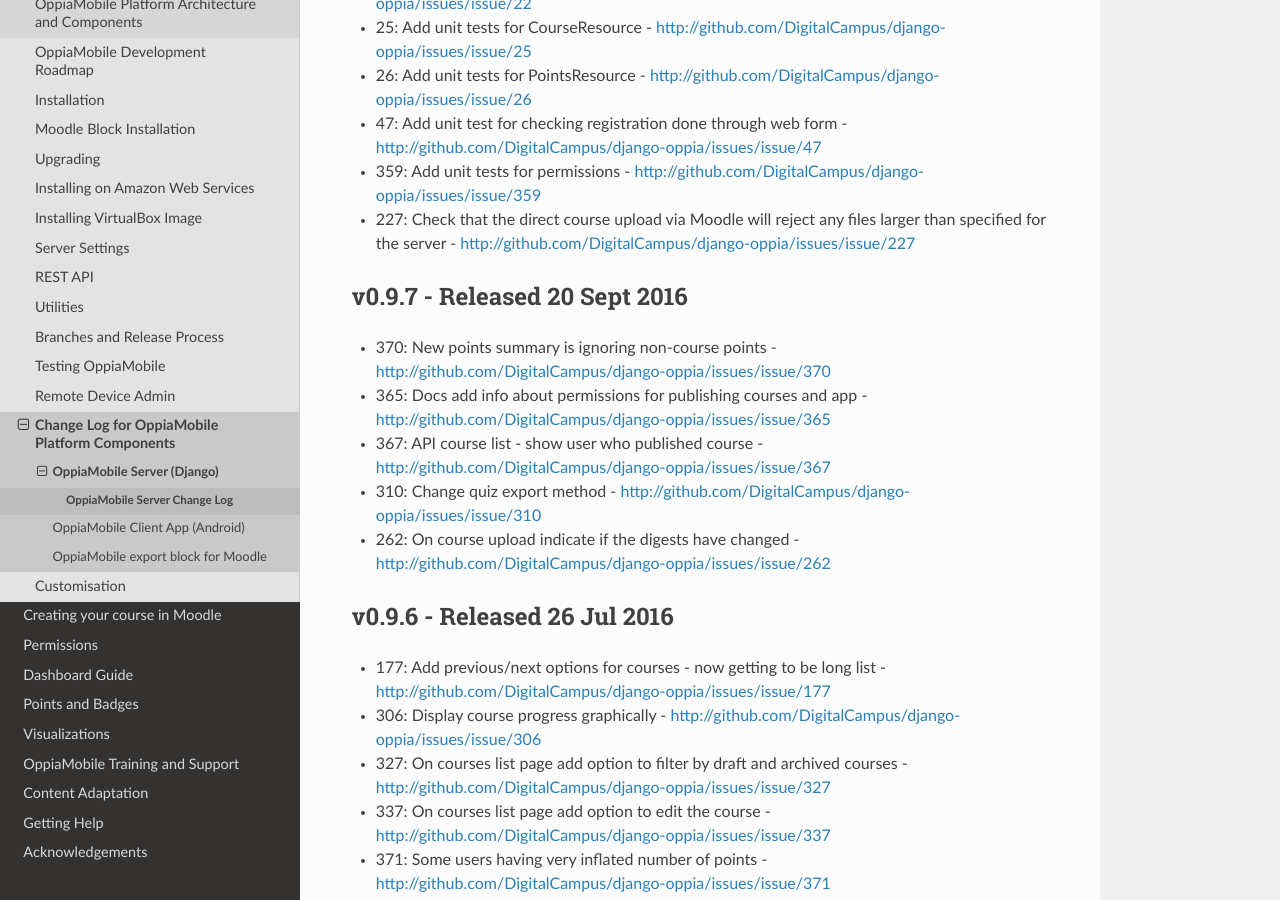
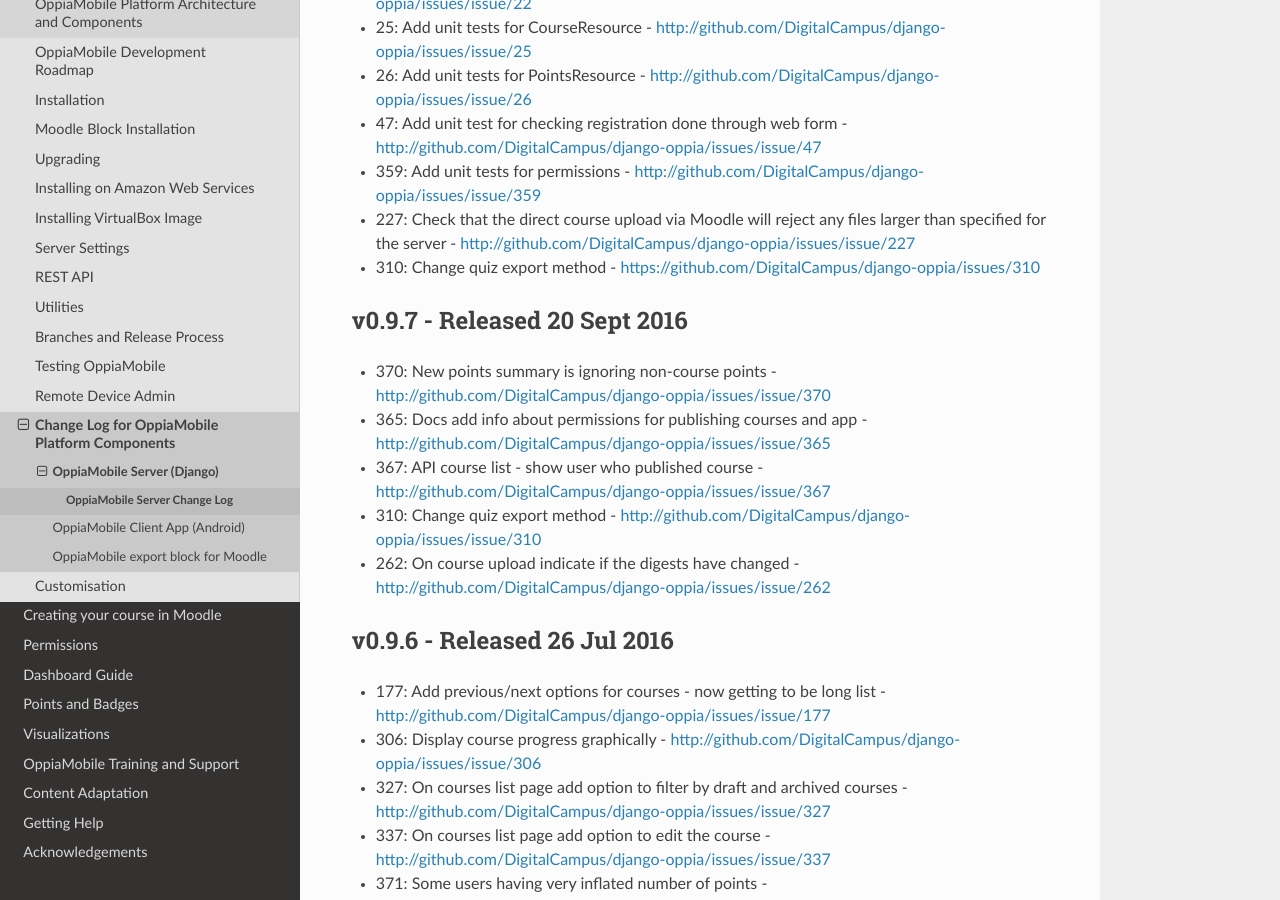
Before and after one commit to DigitalCampus/django-oppia, a Sphinx documentation site: the page built from docs/dev/changelog_server.rst, in a window 1280 px wide and 900 px high, scrolled down 464 px. Built offline with Sphinx 7.4.7 and the Read the Docs theme 2.0.0, drawn with Linux system fonts in a browser that asks for light colours; the version number is read from the project's files by our own code.

Commit message:
update docs

```diff
--- a/docs/dev/changelog_server.rst
+++ b/docs/dev/changelog_server.rst
@@ -17,7 +17,7 @@
 * 47: Add unit test for checking registration done through web form - http://github.com/DigitalCampus/django-oppia/issues/issue/47
 * 359: Add unit tests for permissions - http://github.com/DigitalCampus/django-oppia/issues/issue/359
 * 227: Check that the direct course upload via Moodle will reject any files larger than specified for the server - http://github.com/DigitalCampus/django-oppia/issues/issue/227
-
+* 310: Change quiz export method - https://github.com/DigitalCampus/django-oppia/issues/310
 
 
 .. _serverv0.9.7:
```
